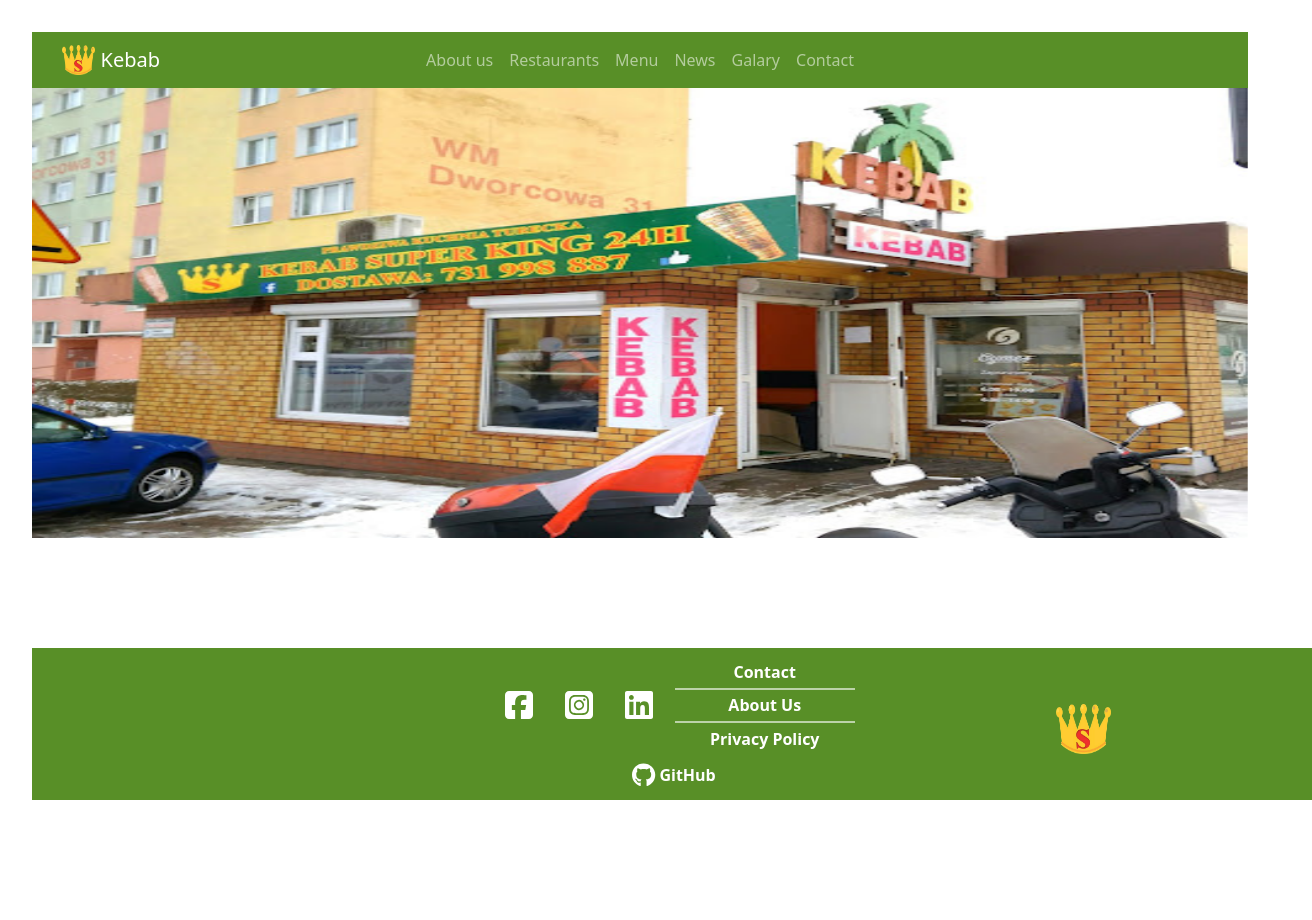
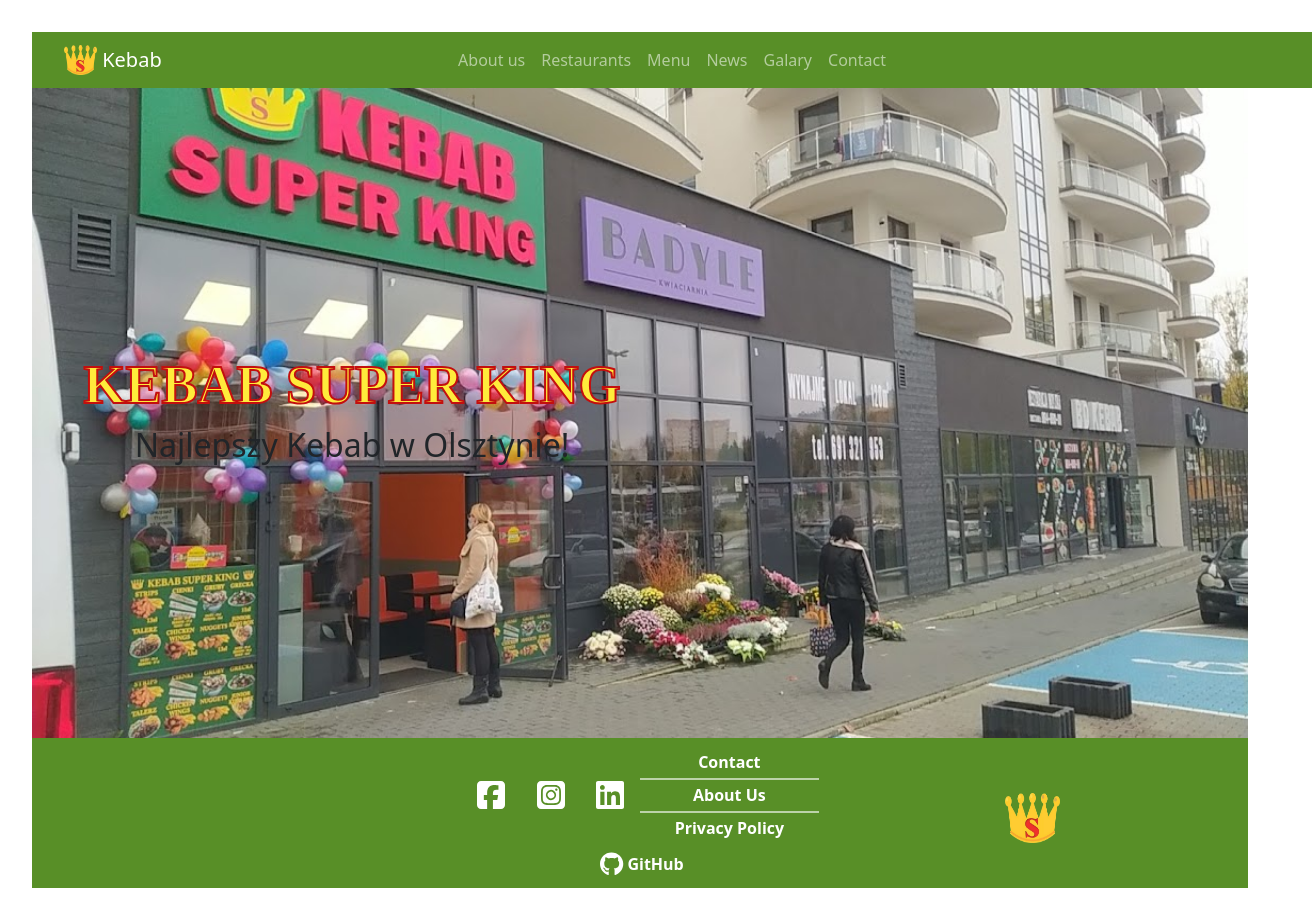
Before and after one commit to MarcinSzablak/MERN_app, a React (Vite) app in the folder client/: page / in a window 1280 px wide. Shown: the whole page, 1312 px wide, since content can reach past the window. Before the commit the page ends 800 px from the top, so only its background shows below. Built offline with nearby package versions, Linux system fonts and the light colour scheme.

Commit message:
starting working on WelcomeImg

```diff
--- a/client/src/App.jsx
+++ b/client/src/App.jsx
@@ -5,6 +5,7 @@
 import NavBar from './components/NavBar';
 import Slider from './components/mainPage/Slider';
 import Footer from './components/Footer';
+import WelcomeImg from './components/mainPage/WelcomeImg';
 
 function App() {
 
@@ -12,7 +13,9 @@
   return (
     <>
       <NavBar></NavBar>
-      <Slider></Slider>
+      <div style={{paddingTop:'56px'}}></div>
+      <WelcomeImg></WelcomeImg>
+      {/* <Slider></Slider> */}
       <Footer></Footer>
       {/* <TestUser></TestUser> */}
     </>
--- a/client/src/components/Footer.css
+++ b/client/src/components/Footer.css
@@ -1,8 +1,9 @@
 .main-footer {
     width: 100%;
     height: auto;
-    position: absolute;
-    bottom: 0%;
+    position: relative;
+    left: 0;
+    bottom: 0;
     background: var(--green);
     display: flex;
     flex-direction: column;
--- a/client/src/components/NavBar.css
+++ b/client/src/components/NavBar.css
@@ -1,6 +1,8 @@
 .NavBar{
     background-color: var(--green);
-    height: 200%;
+    width: 100%;
+    position: fixed;
+    z-index: 2;
 }
 .brand-navbar{
     margin-left: 2.5%;
--- /dev/null
+++ b/client/src/components/mainPage/WelcomeImg.css
@@ -0,0 +1,44 @@
+:root{
+    --about-us-img-height:650px;
+}
+
+
+.main-welcome-img{
+    width: 100%;
+    height: var(--about-us-img-height);
+}
+
+.main-welcome-img img{
+    width: 100%;
+    height: 100%;
+}
+
+.welcome-img-text-box{
+    position: absolute;
+    height: var(--about-us-img-height);
+    width: 50%;
+}
+
+.welcome-img-flex-box{
+    height: 100%;
+    display: flex;
+    flex-direction: column;
+    justify-content: center;
+}
+
+.welcome-img-text-box h1, h2{
+
+}
+
+.welcome-img-text-box h1{
+    font-size: 54px;
+    font-family:'Times New Roman', Times, serif;
+    font-weight: 900;
+    color: var(--yellow);
+    -webkit-text-stroke: 2px var(--red);
+    text-transform: uppercase;
+}
+
+.welcome-img-text-box h2{
+
+}
--- /dev/null
+++ b/client/src/components/mainPage/WelcomeImg.jsx
@@ -0,0 +1,17 @@
+import "./WelcomeImg.css"
+
+function WelcomeImg(){
+
+  return (
+    <div className="main-welcome-img">
+      <div className="welcome-img-text-box">
+        <div className="welcome-img-flex-box">
+          <h1>Kebab Super King</h1>
+          <h2>Najlepszy Kebab w Olsztynie!</h2>
+        </div>
+      </div>
+      <img src="./slider/kebabSlider1.jpeg"/>
+    </div>
+  )
+}
+export default WelcomeImg;
```
Also changed, not shown: client/src/components/Footer.jsx (indentation only).
